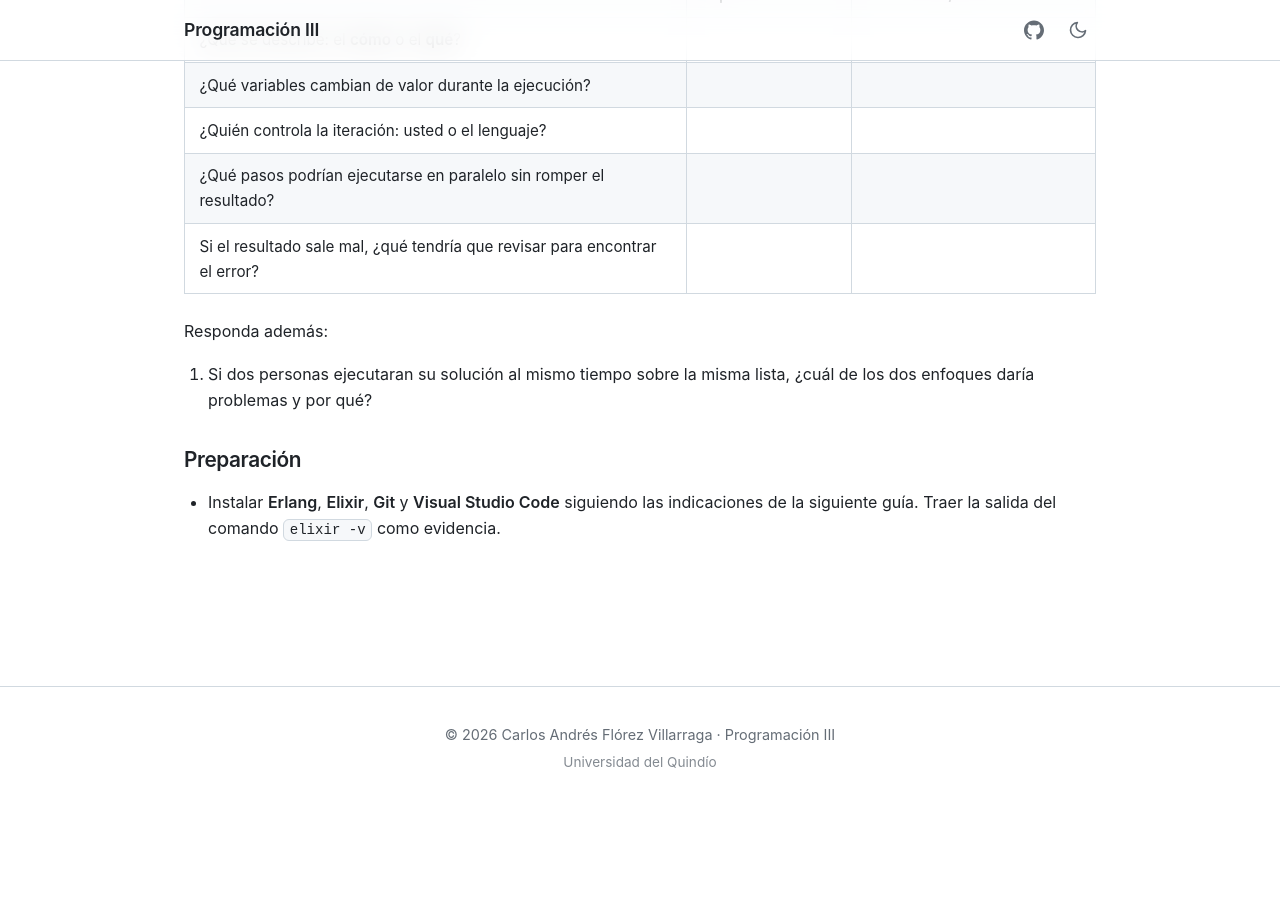
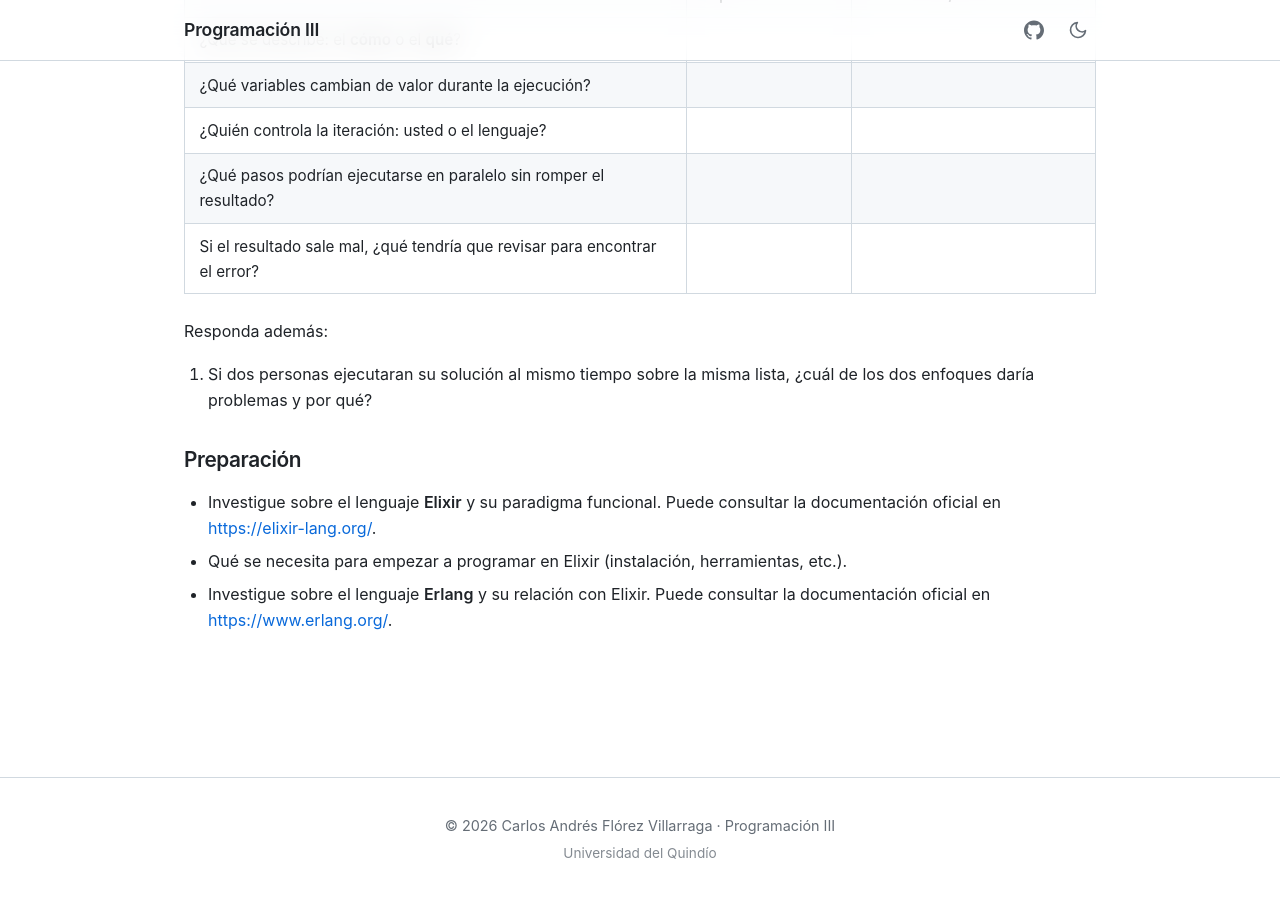
Before and after one commit to caflorezvi/guias-programacion3, a Jekyll site: the page built from docs/01.paradigmas-programacion.md, in a window 1280 px wide and 900 px high, scrolled down 4610 px. Built offline with Jekyll 4.4.1, drawn with Linux system fonts in a browser that asks for light colours; our own code applies the rules of GitHub Pages for plain Markdown files; before the commit the page ends 5419 px from its top, so only the background shows below that.

Commit message:
Ajuste en la guía 01

```diff
--- a/docs/01.paradigmas-programacion.md
+++ b/docs/01.paradigmas-programacion.md
@@ -131,4 +131,6 @@ Responda además:
 
 ### Preparación
 
-- Instalar **Erlang**, **Elixir**, **Git** y **Visual Studio Code** siguiendo las indicaciones de la siguiente guía. Traer la salida del comando `elixir -v` como evidencia.
+- Investigue sobre el lenguaje **Elixir** y su paradigma funcional. Puede consultar la documentación oficial en [https://elixir-lang.org/](https://elixir-lang.org/).
+- Qué se necesita para empezar a programar en Elixir (instalación, herramientas, etc.).
+- Investigue sobre el lenguaje **Erlang** y su relación con Elixir. Puede consultar la documentación oficial en [https://www.erlang.org/](https://www.erlang.org/).
```
